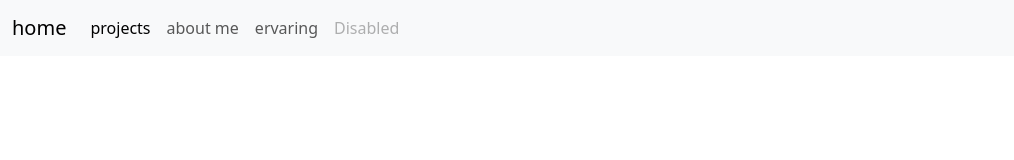
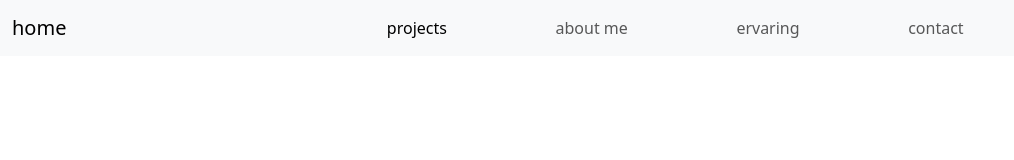
Before and after one commit to LeandroFelies/LeandroFelies.github.io, a plain HTML site: page index.html in a window 1280 px wide. Shown: the whole page, without its empty margins (0-1014 px from the left). Drawn offline with nearby package versions, Linux system fonts and the light colour scheme.

Commit message:
gepushed

```diff
--- a/index.html
+++ b/index.html
@@ -1,6 +1,5 @@
 <!DOCTYPE html>
 <html lang="en">
-
 <head>
     <meta charset="UTF-8">
     <meta name="viewport" content="width=device-width, initial-scale=1.0">
@@ -12,7 +11,6 @@
         integrity="sha384-QWTKZyjpPEjISv5WaRU9OFeRpok6YctnYmDr5pNlyT2bRjXh0JMhjY6hW+ALEwIH" crossorigin="anonymous">
     <link rel="stylesheet" href="/CSS/style.css">
 </head>
-
 <body>
     <nav class="navbar navbar-expand-lg bg-body-tertiary">
         <div class="container-fluid">
@@ -20,12 +18,12 @@
             <button class="navbar-toggler" type="button" data-bs-toggle="collapse" data-bs-target="#navbarNavAltMarkup" aria-controls="navbarNavAltMarkup" aria-expanded="false" aria-label="Toggle navigation">
                 <span class="navbar-toggler-icon"></span>
             </button>
-          <div class="collapse navbar-collapse" id="navbarNavAltMarkup">
-            <div class="navbar-nav">
+            <div class="collapse navbar-collapse justify-content-center" id="navbarNavAltMarkup">
+                <div class="navbar-nav justify-content-between w-50">
                     <a class="nav-link active" aria-current="page" href="#">projects</a>
                     <a class="nav-link" href="#">about me</a>
                     <a class="nav-link" href="#">ervaring</a>
-              <a class="nav-link disabled" aria-disabled="true">Disabled</a>
+                    <a class="nav-link" href="#">contact</a>
                 </div>
             </div>
         </div>
```
Lines whose indentation alone changed are shown as unchanged.
